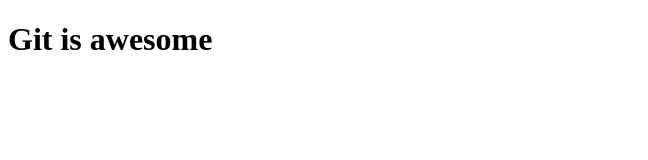
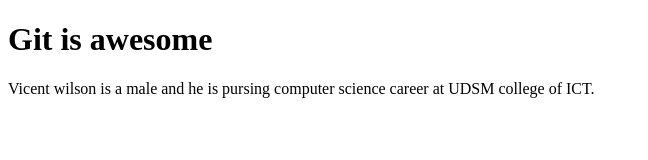
Before and after one commit to nkutigwa/gitProject, a plain HTML site: page index.html in a window 1280 px wide. Shown: the whole page, without its empty margins (0-648 px from the left). Drawn offline with Linux system fonts and the light colour scheme.

Commit message:
Added paragraph

```diff
--- a/index.html
+++ b/index.html
@@ -10,5 +10,9 @@
     <h1>
         Git is awesome
     </h1>
+    <p>Vicent wilson is a male
+        and he is pursing computer science
+        career at UDSM college of ICT.
+    </p>
 </body>
 </html>
```
